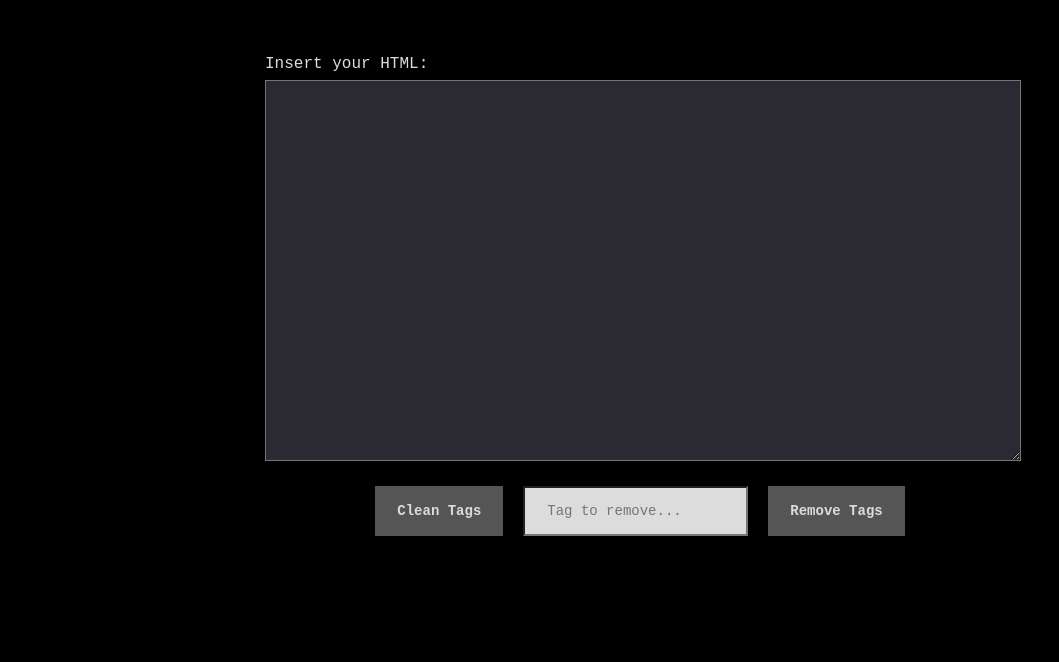
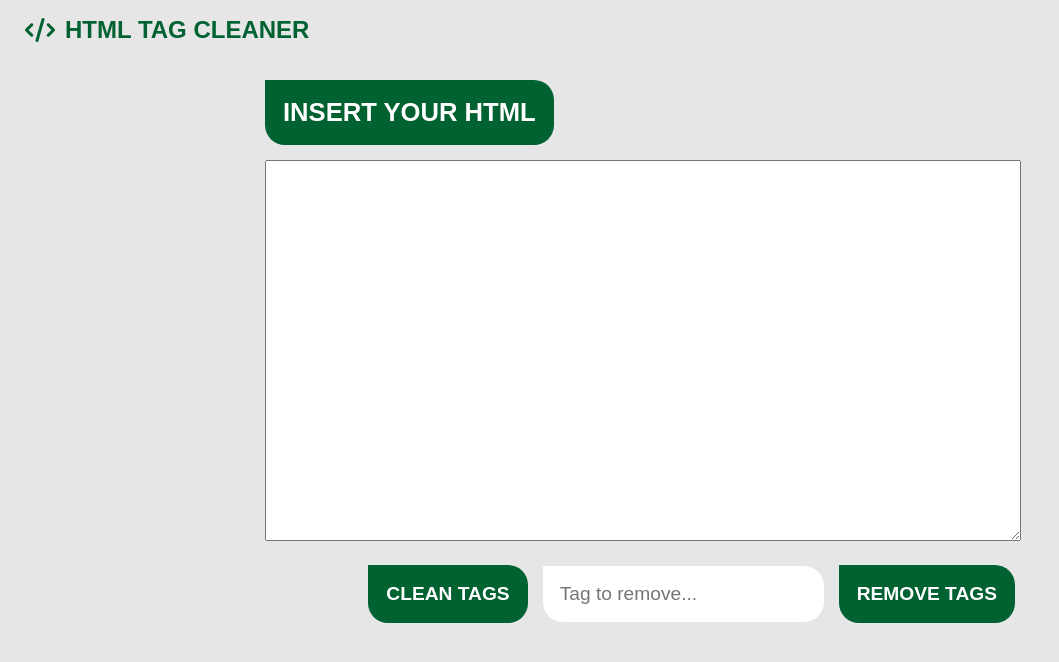
Before and after one commit to Sikkepit/TagCleaner, a plain HTML site: page index.html in a window 1280 px wide. Shown: the whole page, without its empty margins (0-1059 px from the left). Drawn offline with Linux system fonts and the light colour scheme; a web font is replaced by a local one.

Commit message:
Made a decent UI

```diff
--- a/index.html
+++ b/index.html
@@ -1,19 +1,26 @@
 <!DOCTYPE html>
 <html lang="en">
 <head>
+    <link href="https://fonts.cdnfonts.com/css/proxima-nova-condensed" rel="stylesheet">
     <link rel="stylesheet" href="style.css">
     <meta charset="UTF-8">
     <meta name="viewport" content="width=device-width, initial-scale=1.0">
     <title>HTML Tag Cleaner - Remove tags and or tag attributes</title>
 </head>
 <body>
-    <div id="root">
-        <label for="input">Insert your HTML:</label><br>
-        <textarea name="input" id="input" cols="100" rows="25"></textarea><br>
-        <div id="controls">
-            <button onclick="cleanTags()">Clean Tags</button>
-            <input type="text" id="tagRemoverInput" placeholder="Tag to remove...">
-            <button onclick="removeTags()">Remove Tags</button>
+    <script src="https://kit.fontawesome.com/f4f8cf3fb4.js" crossorigin="anonymous"></script>
+    <div id="header">
+        <i class="fa-solid fa-code"></i><h1>HTML Tag Cleaner</h1>
+    </div>
+    <div id="wrapper">
+        <div id="root">
+            <label for="input">Insert your HTML</label>
+            <textarea name="input" id="input" cols="100" rows="25"></textarea>
+            <div id="controls">
+                <button onclick="cleanTags()">Clean Tags</button>
+                <input type="text" id="tagRemoverInput" placeholder="Tag to remove...">
+                <button onclick="removeTags()">Remove Tags</button>
+            </div>
         </div>
     </div>
     <script src="script.js"></script>
--- a/style.css
+++ b/style.css
@@ -1,46 +1,79 @@
 body {
-    background-color: black;
-    color: gainsboro;
-    font-family: 'Courier New', Courier, monospace
+    background-color: #e6e6e6;
+    font-family: 'Proxima Nova Condensed', sans-serif;
+    font-weight: 300;
+    margin:0;
 }
 
+#wrapper {
+    width: 100%;
+    display: flex;
+    justify-content: center;
+}
+#header {
+    display: flex;
+    align-items: center;
+}
 #root {
     width:750px;
     margin:auto;
-    padding-top:40px;
+    padding-top:20px;
 }
 label {
-    line-height: 2rem;
+    font-size: 1.6rem;
+    background-color: #006131;
+    color: white;
+    text-transform: uppercase;
+    font-weight: bold;
+    padding:18px;
+    margin-bottom: 15px;
+    display: inline-block;
+    border-radius: 0 20px 20px 20px;
 }
 textarea {
     width: 100%;
-    background-color: #2B2A33;
-    color: gainsboro;
 }
 #controls {
-    margin-top:10px;
+    margin-top:20px;
     display: flex;
-    justify-content: center;
+    padding-bottom:30px;
+    justify-content: end;
+    gap:15px;
+    align-items:center;
 }
 button {
-    background-color: #555555; /* Green */
-    border: none;
-    color: gainsboro;
-    padding: 15px 22px;
+    border:0;
+    font-size: 1.2rem;
+    background-color: #006131;
+    color: white;
+    text-transform: uppercase;
+    font-weight: bold;
+    padding:18px;
+    display: inline-block;
     text-align: center;
     text-decoration: none;
-    display: inline-block;
-    font-size: 14px;
-    margin: 10px;
-    font-family: 'Courier New', Courier, monospace;
-    font-weight: bold;
+    font-family: 'Proxima Nova Condensed', sans-serif;
     cursor: pointer;
+    border-radius: 0 20px 20px 20px;
   }
 
   #tagRemoverInput {
-    font-family: 'Courier New', Courier, monospace;
-    padding: 15px 22px;
-    font-size: 14px;
-    margin: 10px;
-    background-color: gainsboro;
+    font-size: 1.2rem;
+    font-family: 'Proxima Nova Condensed', sans-serif;
+    padding:17px;
+    border:0;
+    border-radius: 0 20px 20px 20px;
   }
+  i {
+    padding:10px;
+    font-size:1.5rem;
+    color: #006131;
+    margin-left:15px;
+  }
+
+  h1 {
+    display: inline-block;
+    color: #006131;
+    text-transform: uppercase;
+    font-size:1.5rem;
+  }
```
